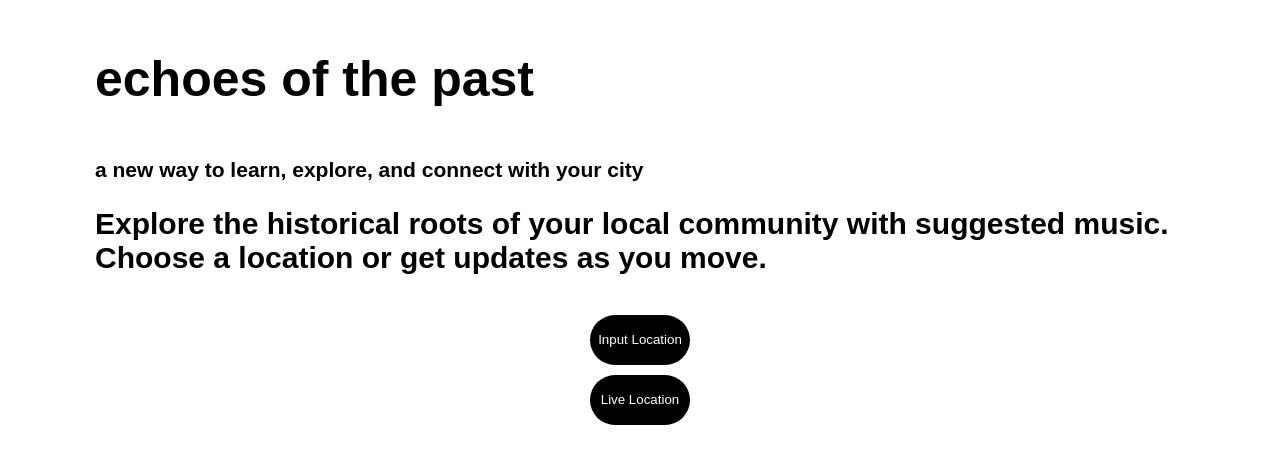
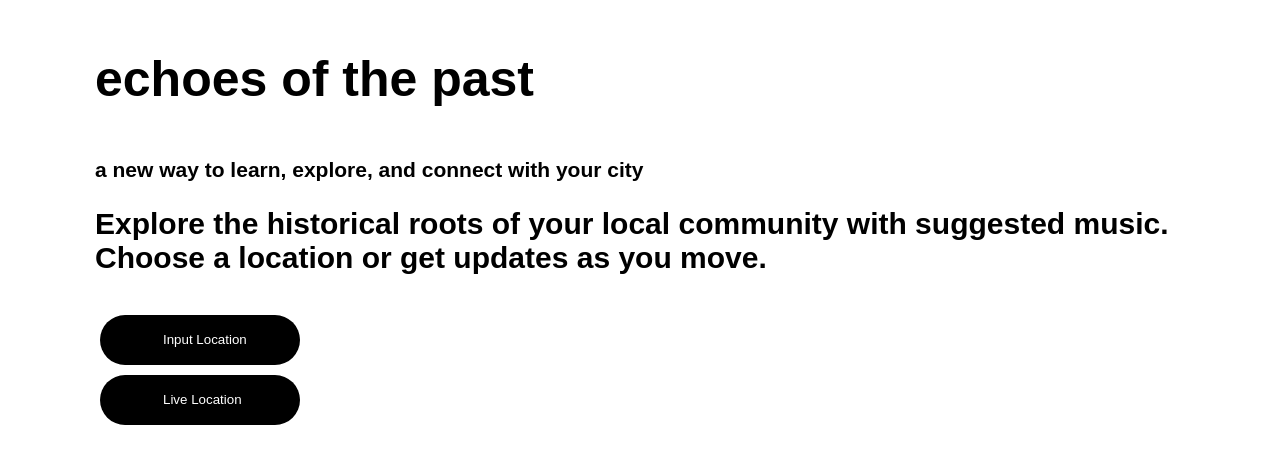
Before and after one commit to katiesun138/echoes-of-the-past, a React (Create React App) app in the folder my-app/: page / in a window 1280 px wide. Shown: the top 464 px of the page. Built offline with nearby package versions, Linux system fonts and the light colour scheme.

Commit message:
formatted GoogleAPI and Summary

```diff
--- a/my-app/src/Summary.js
+++ b/my-app/src/Summary.js
@@ -81,7 +81,7 @@ function Summary(data){
         }), {
             method: "GET",
             headers: {
-                Authorization: 'Bearer BQDMmvOGLoAgfT_JdIg22rgyWUpW-VZdsoQhbWgVofNcc6LM8xP--79Anv_14LUc-LuT-ykXT0nMPbJOgSj9hxb23utXJQlXN_un4VdQu7vT5H47C4WaOSPue-zc4lQ6AYswRn028eLUUE7vrG2JLc7KRIfPh7SKWd1_vDgoD9P6l-XcZMqWAdVOkIdNI1JkRklg'
+                Authorization: 'Bearer BQBjbxnWFsj8vIvWIRGLpc3iAvzsU2xtNs9eHzjwZFmxRgbIe58iZscdCIVNu9PFfpvbSzjhCkR3OpKVUvaI2gwEZ'
             }
         })
         const jsonLogs = await result.json()
@@ -103,7 +103,7 @@ function Summary(data){
             <p onLoad={artistName(data)}></p>
             <a href={link}>Spotify link here!</a>
         </div>
-        )
+    )
 }
 
 export default Summary;
--- a/my-app/src/index.css
+++ b/my-app/src/index.css
@@ -40,12 +40,22 @@ button {
   background-color: black;
   border-radius: 25px;
   height: 50px;
-  width: 100px;
+  width: 200px;
   color: white;
   margin-bottom: 10px;
+  margin-left: 100px;
+  padding-left: 63px;
+  padding-right: 63px;
+  text-align: justify;
+  white-space: nowrap;
 }
 
 .button-grp {
   display: flex;
   flex-direction: column;
+  align-items: start;
 }
+
+a {
+  padding-right: 100px;
+}
```
